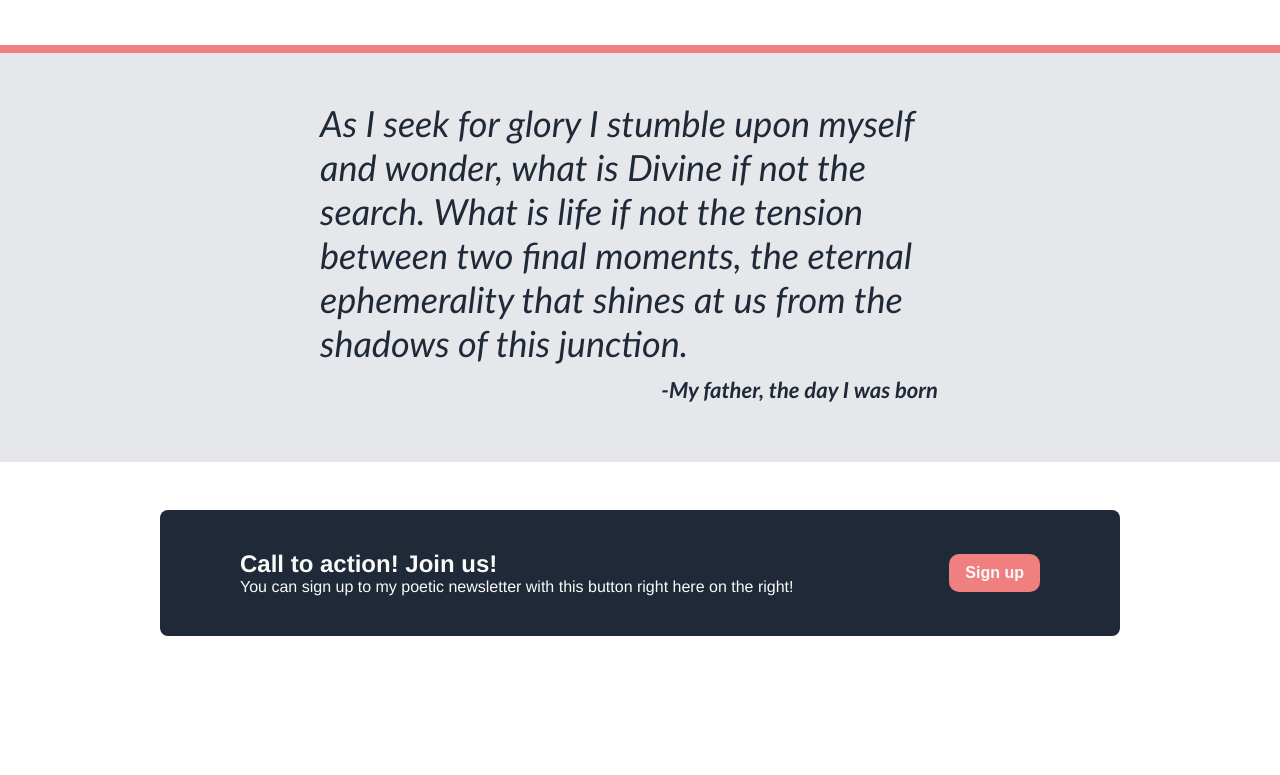
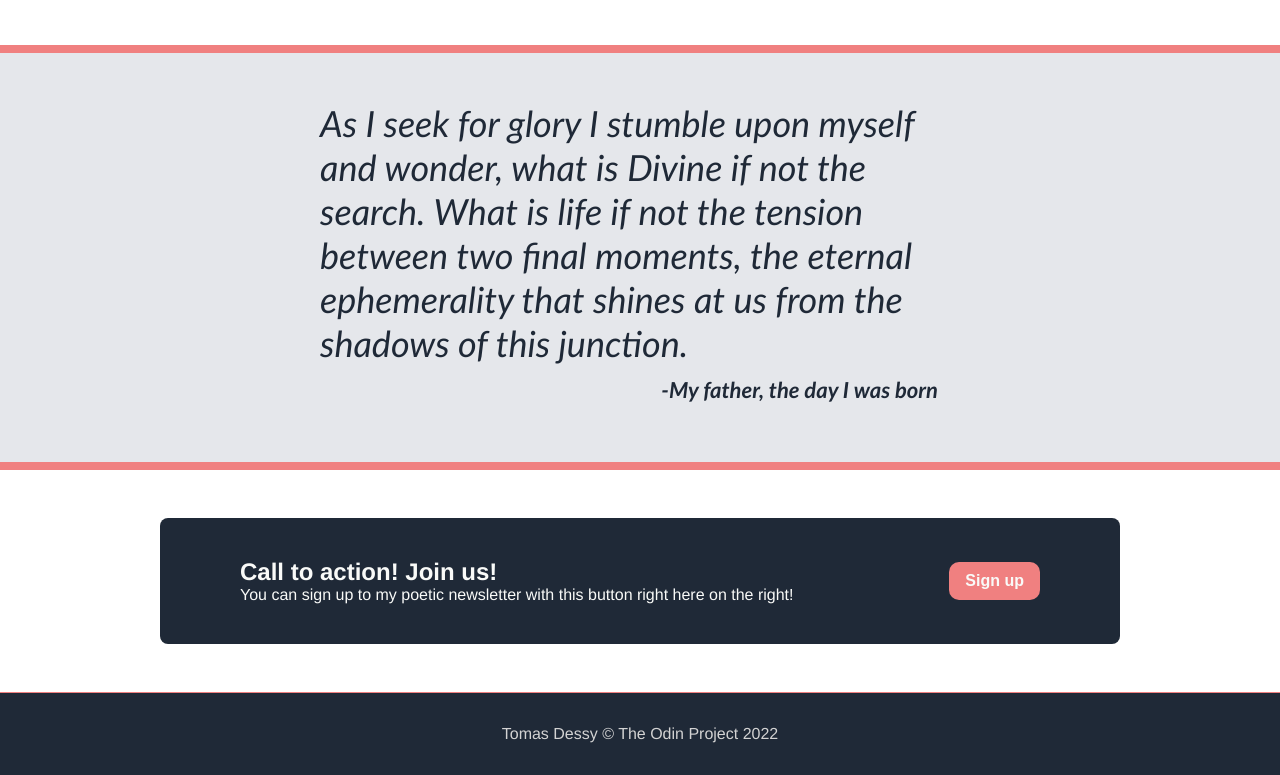
Before and after one commit to tomcoso/odin-landing-page, a plain HTML site: page index.html in a window 1280 px wide. Shown: the part 811-1586 px from the top of the page. Before the commit the page ends 1495 px from the top, so only its background shows below. Drawn offline with Linux system fonts and the light colour scheme.

Commit message:
Add footer

```diff
--- a/index.html
+++ b/index.html
@@ -52,5 +52,9 @@
             </div>
         </div>
 
+        <div class="banner foot">
+            <div>Tomas Dessy © The Odin Project 2022</div>
+        </div>
+
     </body>
 </html>
--- a/style.css
+++ b/style.css
@@ -103,6 +103,7 @@ button {
 .main.third {
     background-color: #e5e7eb;
     padding: 3em 20em;
+    border-bottom: 0.5em solid lightcoral;
 }
 #quote {
     font-size: 36px;
@@ -138,3 +139,11 @@ button {
     font-size: 1.5em;
     font-weight: bold;
 }
+
+.banner.foot {
+    color: lightgray;
+    justify-content: center;
+    align-items: center;
+    padding: 2em;
+    border-top: 1px solid lightcoral;
+}
```
